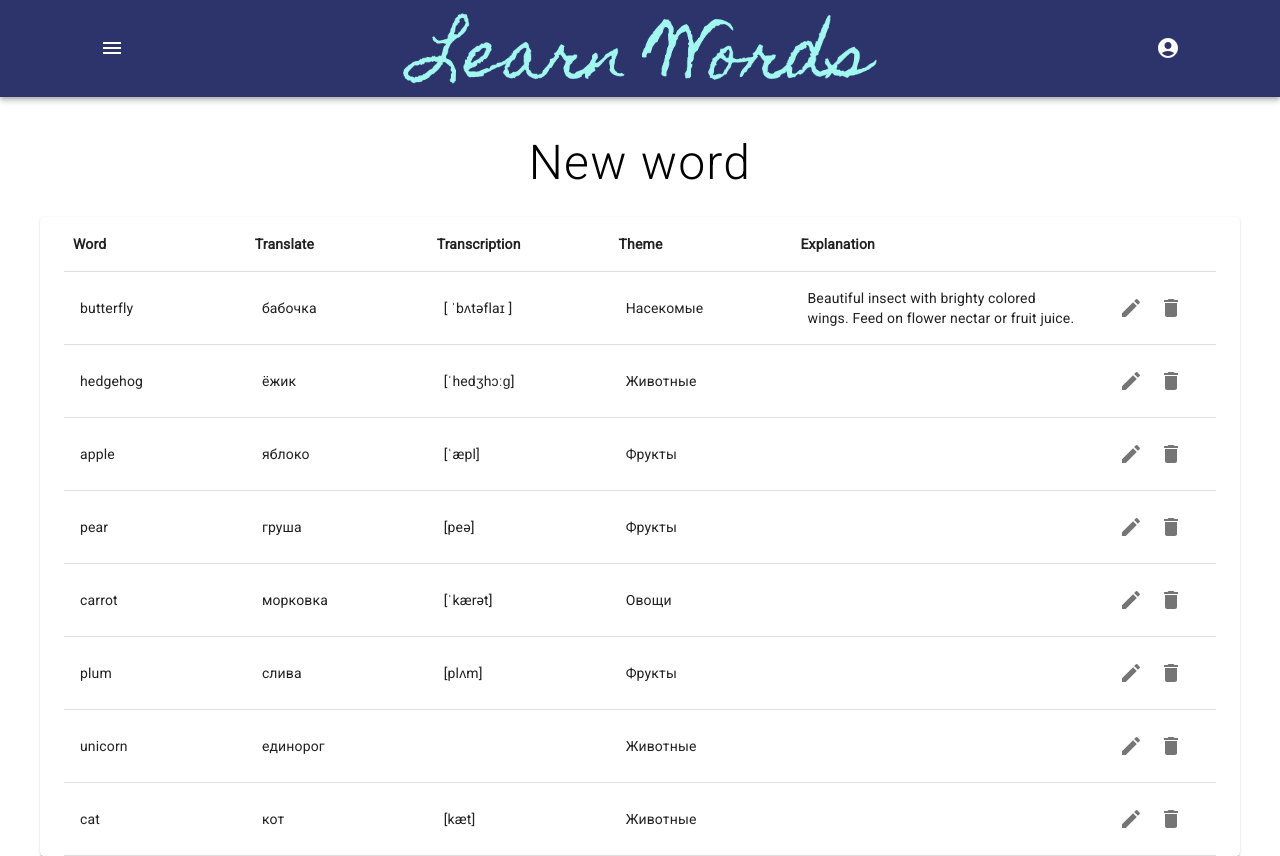
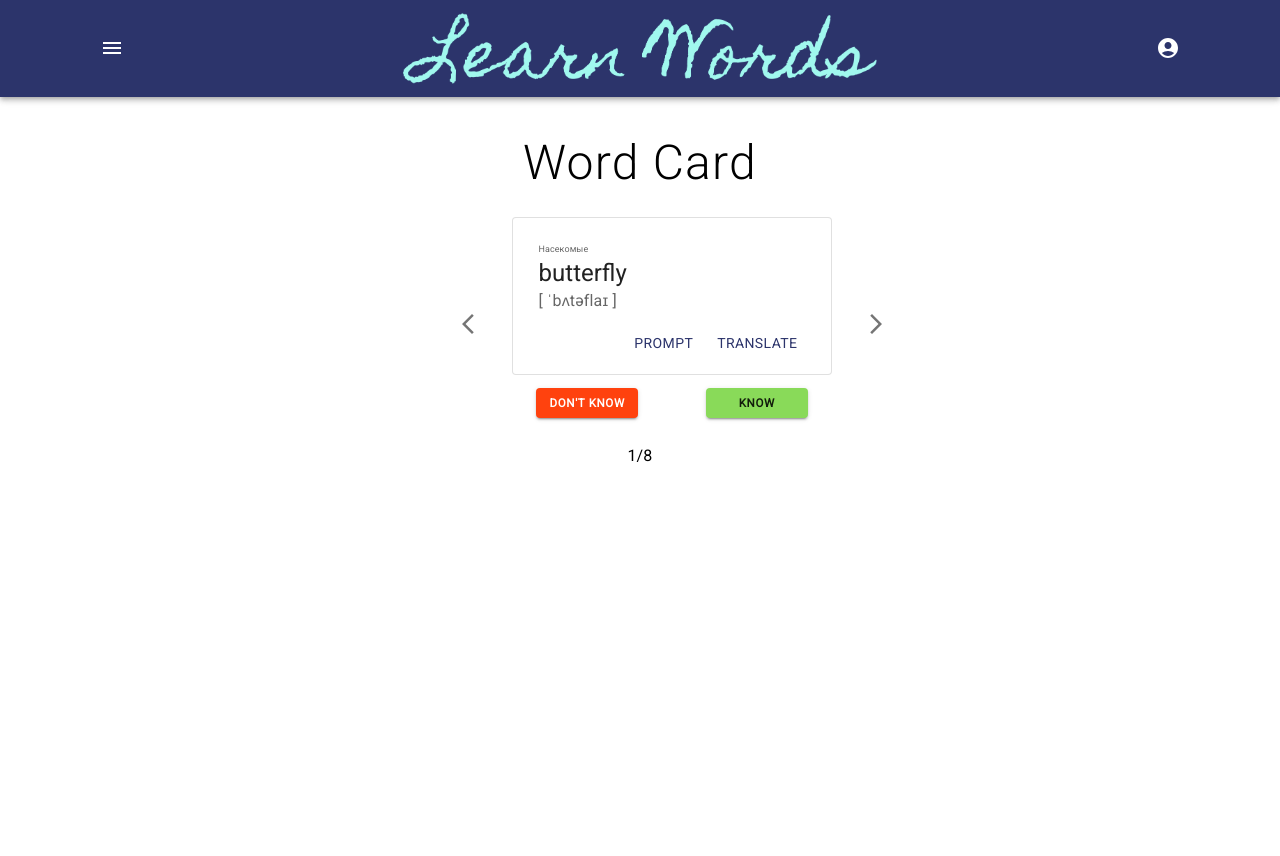
Before and after one commit to ssstvch/learn_lang, a React (Create React App) app in the folder project/: page / in a window 1280 px wide. After the commit the page ends 800 px from the top, so only its background shows below. Built offline with nearby package versions, Linux system fonts and the light colour scheme.

Commit message:
add next/prev buttons and logic

```diff
--- a/project/src/components/App.jsx
+++ b/project/src/components/App.jsx
@@ -1,99 +1,100 @@
-import React from 'react';
-import '../styles/App.scss';
-import { createTheme, ThemeProvider } from '@mui/material/styles';
-import Header from './Header';
-import Title from './Title';
-import NewWords from './NewWords';
-// import WordCard from './WordCard';
+import React from "react";
+import "../styles/App.scss";
+import { createTheme, ThemeProvider } from "@mui/material/styles";
+import Header from "./Header";
+import Title from "./Title";
+// import NewWords from './NewWords';
+import TurnCard from "./TurnCard";
 
-const words = [
-  {
-      "id":"00000",
-      "word":"butterfly",
-      "transcription":"[ ˈbʌtəflaɪ ]",
-      "translate":"бабочка",
-      "explanation": "Beautiful insect with brighty colored wings. Feed on flower nectar or fruit juice.",
-      "theme":"Насекомые",
-      "tags_json":"[\"u0436u0438u0432u043eu0442u043du044bu0435334\"]"
-  },
-  {
-      "id":"00001",
-      "word":"hedgehog",
-      "transcription":"[ˈhedʒhɔːɡ]",
-      "translate":"ёжик",
-      "explanation": " ",
-      "theme":"Животные",
-      "tags_json":"[\"u043bu0434u043eu043bu0434u0434\"]"
-  },
-  {
-      "id":"00002",
-      "word":"apple",
-      "transcription":"[ˈæpl]",
-      "translate":"яблоко",
-      "explanation": " ",
-      "theme":"Фрукты",
-      "tags_json":"[\"u0440u043bu043eu0440u043eu0440u043eu043b\"]"
-  },
-  {
-      "id":"00003",
-      "word":"pear",
-      "transcription":"[peə]",
-      "translate":"груша",
-      "explanation": " ",
-      "theme":"Фрукты",
-      "tags_json":"null"
-  },
-  {
-      "id":"00004",
-      "word":"carrot",
-      "transcription":"[ˈkærət]",
-      "translate":"морковка",
-      "explanation": " ",
-      "theme":"Овощи",
-      "tags_json":"[\"u043eu0432u043eu0449u0438\"]"
-  },
-  {
-      "id":"00005",
-      "word":"plum",
-      "transcription":"[plʌm]",
-      "translate":"слива",
-      "explanation": " ",
-      "theme":"Фрукты",
-      "tags_json":"null"
-  },
-  {
-      "id":"00006",
-      "word":"unicorn",
-      "transcription":"",
-      "translate":"единорог",
-      "explanation": " ",
-      "theme":"Животные",
-      "tags_json":"null"
-  },
-  {
-      "id":"00007",
-      "word":"cat",
-      "transcription":"[kæt]",
-      "translate":"кот",
-      "explanation": " ",
-      "theme":"Животные",
-      "tags_json":"[\"u0436u0438u0432u043eu0442u043du044bu0435\"]"
-  },
-]
+// const words = [
+//   {
+//     id: "00000",
+//     word: "butterfly",
+//     transcription: "[ ˈbʌtəflaɪ ]",
+//     translate: "бабочка",
+//     explanation:
+//       "Beautiful insect with brighty colored wings. Feed on flower nectar or fruit juice.",
+//     theme: "Насекомые",
+//     tags_json: '["u0436u0438u0432u043eu0442u043du044bu0435334"]',
+//   },
+//   {
+//     id: "00001",
+//     word: "hedgehog",
+//     transcription: "[ˈhedʒhɔːɡ]",
+//     translate: "ёжик",
+//     explanation: " ",
+//     theme: "Животные",
+//     tags_json: '["u043bu0434u043eu043bu0434u0434"]',
+//   },
+//   {
+//     id: "00002",
+//     word: "apple",
+//     transcription: "[ˈæpl]",
+//     translate: "яблоко",
+//     explanation: " ",
+//     theme: "Фрукты",
+//     tags_json: '["u0440u043bu043eu0440u043eu0440u043eu043b"]',
+//   },
+//   {
+//     id: "00003",
+//     word: "pear",
+//     transcription: "[peə]",
+//     translate: "груша",
+//     explanation: " ",
+//     theme: "Фрукты",
+//     tags_json: "null",
+//   },
+//   {
+//     id: "00004",
+//     word: "carrot",
+//     transcription: "[ˈkærət]",
+//     translate: "морковка",
+//     explanation: " ",
+//     theme: "Овощи",
+//     tags_json: '["u043eu0432u043eu0449u0438"]',
+//   },
+//   {
+//     id: "00005",
+//     word: "plum",
+//     transcription: "[plʌm]",
+//     translate: "слива",
+//     explanation: " ",
+//     theme: "Фрукты",
+//     tags_json: "null",
+//   },
+//   {
+//     id: "00006",
+//     word: "unicorn",
+//     transcription: "",
+//     translate: "единорог",
+//     explanation: " ",
+//     theme: "Животные",
+//     tags_json: "null",
+//   },
+//   {
+//     id: "00007",
+//     word: "cat",
+//     transcription: "[kæt]",
+//     translate: "кот",
+//     explanation: " ",
+//     theme: "Животные",
+//     tags_json: '["u0436u0438u0432u043eu0442u043du044bu0435"]',
+//   },
+// ];
 
 const theme = createTheme({
   palette: {
     primary: {
-        main: '#2C346B',
+      main: "#2C346B",
     },
     secondary: {
-        main: '#A0F8EE',
+      main: "#A0F8EE",
     },
     warning: {
-        main: '#FF420E',
+      main: "#FF420E",
     },
     info: {
-        main: '#89DA59'
+      main: "#89DA59",
     },
   },
 });
@@ -103,8 +104,8 @@ function App() {
     <React.Fragment>
       <ThemeProvider theme={theme}>
         <Header />
-        <Title text={`New word`}/>
-        <NewWords />
+        <Title text={`Word Card`} />
+        <TurnCard />
       </ThemeProvider>
     </React.Fragment>
   );
--- /dev/null
+++ b/project/src/components/TurnCard.jsx
@@ -0,0 +1,60 @@
+import { ArrowBackIosNew, ArrowForwardIos } from "@mui/icons-material";
+import { Grid, IconButton, Typography } from "@mui/material";
+import React, { useEffect } from "react";
+import WordCard from "./WordCard";
+import { words } from "../data/words";
+
+const TurnCard = ({ index }) => {
+  const [card, setCard] = React.useState(index ?? 0);
+
+  const nextCard = () => {
+    card === words.length - 1
+      ? alert(`Это последняя карточка`)
+      : setCard(card + 1);
+  };
+
+  const prevCard = () => {
+    card === 0 ? alert(`Это первая карточка`) : setCard(card - 1);
+  };
+
+  useEffect(() => {
+    console.log(card);
+  }, [card]);
+
+  return (
+    <React.Fragment>
+      <Grid
+        sx={{
+          m: "0 auto",
+          width: "30vw",
+          flexWrap: "nowrap",
+          alignItems: "center",
+        }}
+        container
+        spacing={2}
+      >
+        <IconButton onClick={prevCard}>
+          <ArrowBackIosNew />
+        </IconButton>
+        {
+          (words[card] === undefined) ? alert(`Карточки не получены`) : <WordCard
+            key={words[card].id}
+            word={words[card].word}
+            transcription={words[card].transcription}
+            translate={words[card].translate}
+            explanation={words[card].explanation}
+            theme={words[card].theme}
+          />
+        }
+        <IconButton onClick={nextCard}>
+          <ArrowForwardIos />
+        </IconButton>
+      </Grid>
+      <Typography component="div" sx={{ textAlign: "center", m: "1vw auto" }}>{`${
+        card + 1
+      }/${words.length}`}</Typography>
+    </React.Fragment>
+  );
+};
+
+export default TurnCard;
--- a/project/src/components/WordCard.jsx
+++ b/project/src/components/WordCard.jsx
@@ -1,57 +1,59 @@
-import React from 'react';
-import { words } from '../data/words'
-import { Button, Card, CardActions, CardContent, Collapse, Container, Typography } from '@mui/material';
-import ButtonLeaf from './ButtonLeaf';
+import React from "react";
+import {
+  Button,
+  Card,
+  CardActions,
+  CardContent,
+  Collapse,
+  Container,
+  Typography,
+} from "@mui/material";
+import ButtonLeaf from "./ButtonLeaf";
 
-const WordCard = () => {
+const WordCard = ({ theme, word, transcription, translate, explanation }) => {
   const [prompt, setPrompt] = React.useState(false);
-    const [translate, setTranslate] = React.useState(false);
+  const [translateWord, setTranslateWord] = React.useState(false);
 
   const handlePromptClick = () => {
-        (translate === true) && setTranslate(!translate);
+    translateWord === true && setTranslateWord(!translateWord);
     setPrompt(!prompt);
   };
 
   const handleTranslateClick = () => {
-        (prompt === true) && setPrompt(!prompt);
-        setTranslate(!translate);
+    prompt === true && setPrompt(!prompt);
+    setTranslateWord(!translateWord);
   };
 
   return (
-        <React.Fragment>
+    <Container>
       <Card
         variant="outlined"
         sx={{
-                    width:"25vw",
+          width: "25vw",
           m: "0 auto",
-                    p: "2vw 2vw 1vw 2vw"
-                }}>
+          p: "2vw 2vw 1vw 2vw",
+        }}
+      >
         <Typography
           component="h2"
           color="text.secondary"
-                    sx={{fontSize:"0.7vw"}}
+          sx={{ fontSize: "0.7vw" }}
         >
-                    {words[0].theme}
+          {theme}
         </Typography>
 
-                <Typography
-                    variant="h5"
-                    component="div"
-                >
-                    {words[0].word}
+        <Typography variant="h5" component="div">
+          {word}
         </Typography>
 
-                <Typography
-                    sx={{ mb: 1.5 }}
-                    color="text.secondary"
-                >
-                    {words[0].transcription}
+        <Typography sx={{ mb: 1.5 }} color="text.secondary">
+          {transcription}
         </Typography>
 
         <CardActions
           sx={{
             justifyContent: "end",
-                        p: 0
+            p: 0,
           }}
         >
           <Button
@@ -64,64 +66,44 @@ const WordCard = () => {
           </Button>
 
           <Button
-                        expand={translate.toString()}
+            expand={translateWord.toString()}
             onClick={handleTranslateClick}
-                        aria-expanded={translate}
+            aria-expanded={translateWord}
             aria-label="show translate"
           >
             translate
           </Button>
-
         </CardActions>
 
-                <Collapse
-                    in={prompt}
-                >
+        <Collapse in={prompt}>
           <CardContent>
-                        <Typography>
-                            {words[0].explanation}
-                        </Typography>
+            <Typography>{explanation}</Typography>
           </CardContent>
         </Collapse>
 
-                <Collapse
-                    in={translate}
-                >
+        <Collapse in={translateWord}>
           <CardContent>
-                        <Typography
-                            variant="h6"
-                            component="span"
-                            color="text.secondary"
-                        >
+            <Typography variant="h6" component="span" color="text.secondary">
               translate:
             </Typography>
-                        <Typography>
-                            {words[0].translate}
-                        </Typography>
+            <Typography>{translate}</Typography>
           </CardContent>
         </Collapse>
-
       </Card>
 
       <Container
         sx={{
-                    width:"25vw",
+          width: "25vw",
           m: "1vw auto",
           display: "flex",
           justifyContent: "space-between",
         }}
       >
-                <ButtonLeaf
-                    color="warning"
-                    text="Don't know"
-                />
-                <ButtonLeaf
-                    color="info"
-                    text="Know"
-                />
+        <ButtonLeaf color="warning" text="Don't know" />
+        <ButtonLeaf color="info" text="Know" />
       </Container>
-        </React.Fragment>
-    )
-}
+    </Container>
+  );
+};
 
 export default WordCard;
```
Lines whose indentation alone changed are shown as unchanged.
